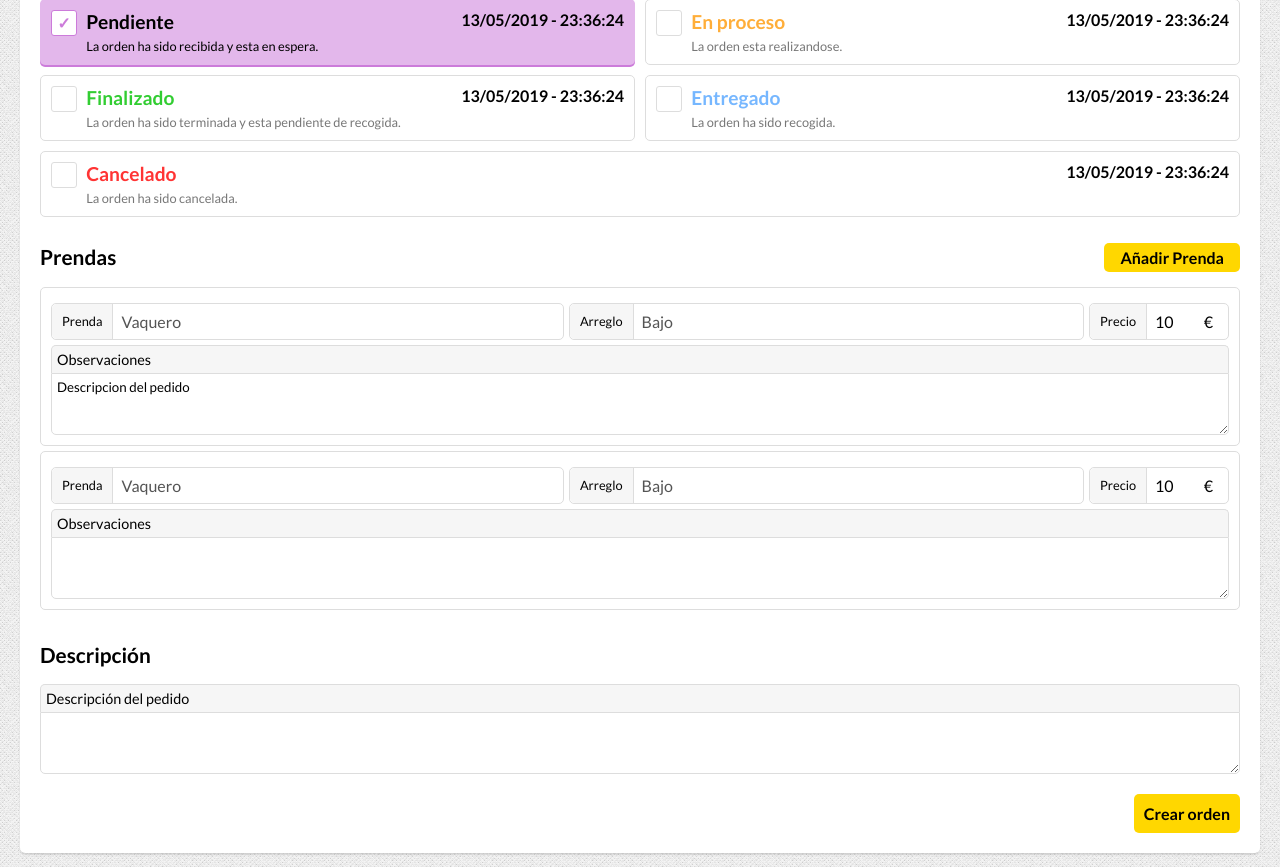
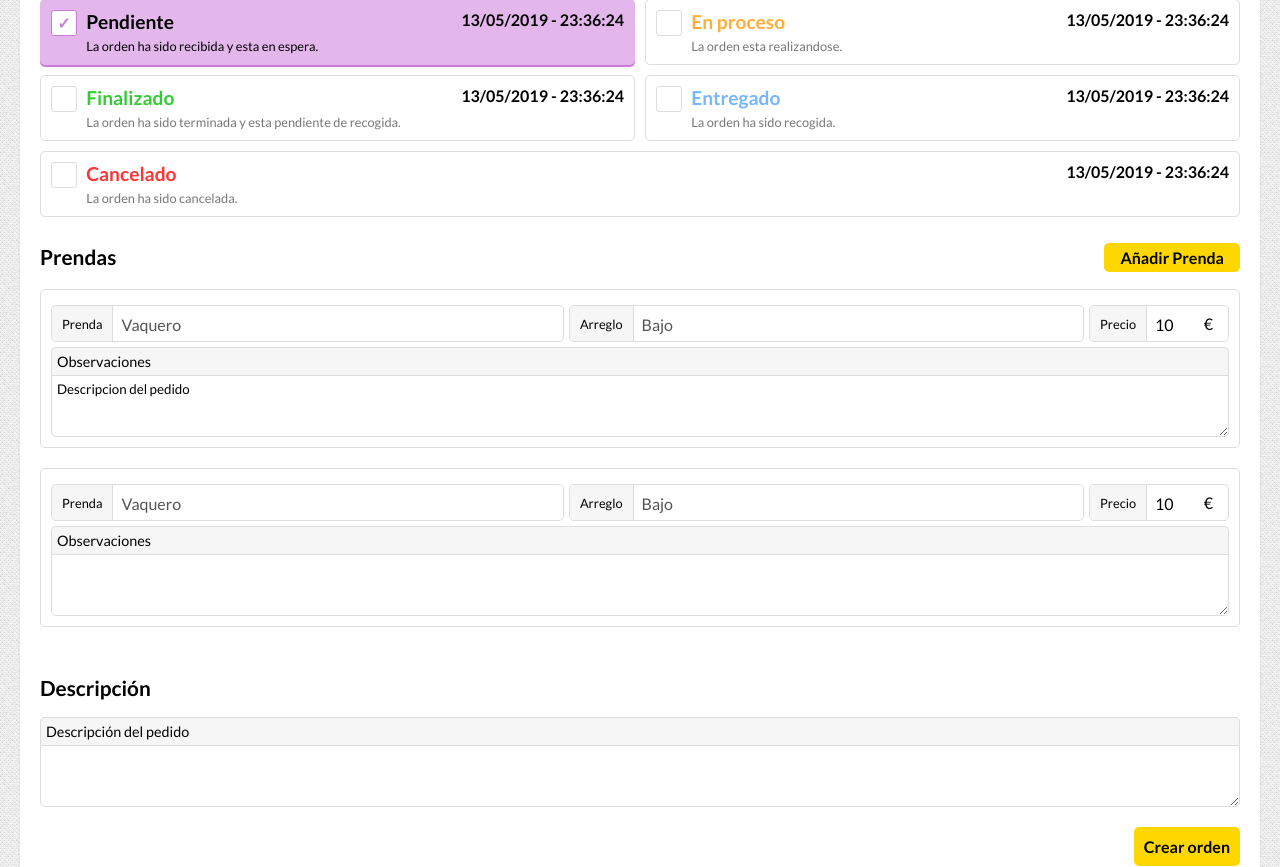
Before and after one commit to crusardri/proyecto-daw, a PHP site: page /order.php in a window 1280 px wide. Shown: the part 488-1355 px from the top of the page. Run offline with PHP 8.4, Linux system fonts and the light colour scheme.

Commit message:
Añadido mas margen superior e inferior a order-item en order.php

```diff
--- a/style/single-view.css
+++ b/style/single-view.css
@@ -54,7 +54,7 @@ div.order-items-container > div.order-items > div.order-item{
     max-width: 100%;
     border: 1px solid #ddd;
     border-radius: 5px;
-    margin: 5px auto;
+    margin: 20px auto;
     padding: 10px;
 }
 div.order-items-container > div.order-items > div.order-item > label.clothe{
```
